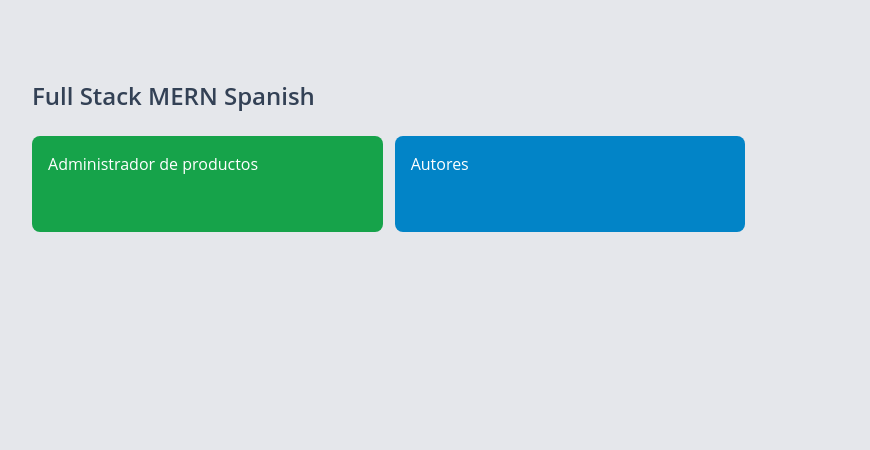
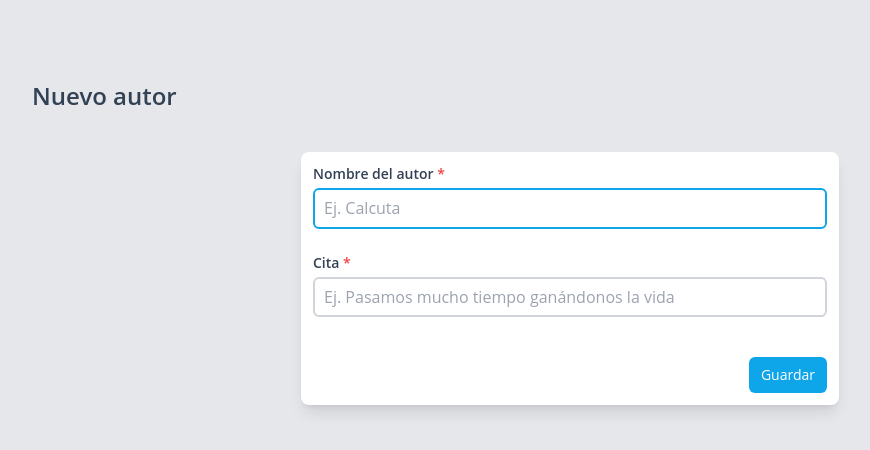
Before and after one commit to GuasaPlay/cd-mern-frontend, a React (Create React App) app: page /nuevo-autor in a window 1280 px wide. Before the commit this address led to /. Shown: the top 450 px of the page, without its empty margins (70-940 px from the left). Built offline with nearby package versions, Linux system fonts and the light colour scheme.

Commit message:
Added Autores

```diff
--- a/package.json
+++ b/package.json
@@ -10,6 +10,7 @@
     "formik": "^2.2.9",
     "react": "^18.1.0",
     "react-dom": "^18.1.0",
+    "react-query": "^3.39.0",
     "react-router-dom": "^6.3.0",
     "react-scripts": "5.0.1",
     "web-vitals": "^2.1.4",
--- a/src/App.js
+++ b/src/App.js
@@ -1,7 +1,14 @@
+import { QueryClient, QueryClientProvider } from "react-query";
 import { RouterApp } from "routers/RouterApp";
 
+const queryClient = new QueryClient();
+
 function App() {
-  return <RouterApp />;
+  return (
+    <QueryClientProvider client={queryClient}>
+      <RouterApp />
+    </QueryClientProvider>
+  );
 }
 
 export default App;
--- /dev/null
+++ b/src/components/AuthorsList.jsx
@@ -0,0 +1,82 @@
+import axios from "axios";
+import { useAuthor } from "hooks/useAuthor";
+
+import React, { useEffect, useState } from "react";
+import { useNavigate } from "react-router-dom";
+import { Button } from "./Button";
+
+export const AuthorList = () => {
+  const navigate = useNavigate();
+  const [authors, setAuthors] = useState([]);
+  const [loading, setLoading] = useState(false);
+  const { deleteAuthor } = useAuthor();
+
+  const getAuthors = async () => {
+    try {
+      setLoading(true);
+      const { data } = await axios.get("/author/get-all-authors");
+      setAuthors(data);
+    } catch (error) {
+      console.log(error);
+    } finally {
+      setLoading(false);
+    }
+  };
+
+  useEffect(() => {
+    getAuthors();
+  }, []);
+
+  const handleDelete = async (id) => {
+    try {
+      await deleteAuthor(id);
+      getAuthors();
+      setAuthors([]);
+    } catch (error) {
+      console.log(error);
+    }
+  };
+
+  return (
+    <section className="mt-10 rounded-lg bg-white py-3 shadow-lg">
+      {loading && (
+        <div className="text-center font-medium text-slate-700">
+          Cargando...
+        </div>
+      )}
+      {!loading && authors.length === 0 && (
+        <div className="text-center font-medium text-slate-700">
+          No hay autores, agrega uno!
+        </div>
+      )}
+      <ul className="divide-y-2">
+        {authors.map((author) => (
+          <li
+            key={author._id}
+            className="group flex items-center justify-between px-6 py-4 transition-colors hover:bg-gray-100"
+          >
+            <div>
+              <h3 className="font-semibold text-slate-700">{author.name}</h3>
+
+              <p className="text-sm font-medium text-slate-600">
+                {" "}
+                {author.quote}
+              </p>
+            </div>
+            <div className="hidden space-x-2 group-hover:flex">
+              <Button
+                name="Editar"
+                onClick={() => navigate(`/autores/${author._id}/edit`)}
+              />
+              <Button
+                name="Eliminar"
+                bg="delete"
+                onClick={() => handleDelete(author._id)}
+              />
+            </div>
+          </li>
+        ))}
+      </ul>
+    </section>
+  );
+};
--- /dev/null
+++ b/src/components/FormNewAuthor.jsx
@@ -0,0 +1,93 @@
+import axios from "axios";
+import { ErrorMessage, Field, Form, Formik } from "formik";
+import { useState } from "react";
+import { useNavigate } from "react-router-dom";
+import { FormSchemaAuthor } from "schemas/author";
+
+import { Button } from "./Button";
+import { Input } from "./Input";
+import { Label } from "./Label";
+
+export const FormNewAuthor = ({ initialValues, action }) => {
+  const [error, setError] = useState(null);
+  const navigate = useNavigate();
+
+  const handleSubmit = async (values) => {
+    try {
+      if (action === "save") {
+        await axios.post("/author/create-author", values);
+        navigate("/autores");
+      } else {
+        await axios.put("/author/update-author", values, {
+          params: { authorId: initialValues._id },
+        });
+        navigate("/autores");
+      }
+    } catch (error) {
+      setError("Error, intente nuevamente");
+      console.log(error);
+    }
+  };
+
+  return (
+    <Formik
+      initialValues={initialValues}
+      validationSchema={FormSchemaAuthor}
+      onSubmit={handleSubmit}
+    >
+      {({ isValid, isSubmitting }) => (
+        <Form className="space-y-6">
+          <div className="grid grid-cols-1 gap-6">
+            <div>
+              <Label htmlFor="name" name="Nombre del autor" isRequired />
+              <Field
+                type="text"
+                id="name"
+                name="name"
+                required
+                autoFocus
+                placeholder="Ej. Calcuta"
+                component={Input}
+              />
+              <ErrorMessage
+                className="mt-0.5 text-xs text-red-500 line-clamp-1"
+                name="name"
+                component="div"
+              />
+            </div>
+            <div>
+              <Label htmlFor="quote" name="Cita" isRequired />
+              <Field
+                type="text"
+                id="quote"
+                name="quote"
+                required
+                placeholder="Ej. Pasamos mucho tiempo ganándonos la vida"
+                component={Input}
+              />
+              <ErrorMessage
+                className="mt-0.5 text-xs text-red-500 line-clamp-1"
+                name="quote"
+                component="div"
+              />
+            </div>
+
+            <div className="mt-4 flex justify-end">
+              <Button
+                name="Guardar"
+                type="submit"
+                disabled={!isValid}
+                loading={isSubmitting}
+              />
+            </div>
+            {error && (
+              <div className="rounded-md bg-red-500 p-2 text-sm font-medium text-white">
+                {error}
+              </div>
+            )}
+          </div>
+        </Form>
+      )}
+    </Formik>
+  );
+};
--- /dev/null
+++ b/src/hooks/useAuthor.js
@@ -0,0 +1,37 @@
+import axios from "axios";
+import { useState } from "react";
+import { useParams } from "react-router-dom";
+
+export const useAuthor = () => {
+  const params = useParams();
+  const [author, setAuthor] = useState(null);
+  const [loading, setLoading] = useState(false);
+  const [error, setError] = useState(null);
+  const getAuthor = async () => {
+    try {
+      setLoading(true);
+      const { data } = await axios.get("/author/get-author-by-id", {
+        params: { authorId: params.id },
+      });
+      setAuthor(data);
+    } catch (error) {
+      console.log(error.response.data.message);
+      setError(error.response.data.message || "Error al cargar el autor");
+    } finally {
+      setLoading(false);
+    }
+  };
+
+  const deleteAuthor = async (id) => {
+    try {
+      const res = await axios.delete("/author/delete-author", {
+        params: { authorId: id },
+      });
+      return res;
+    } catch (err) {
+      console.error(err);
+    }
+  };
+
+  return { deleteAuthor, getAuthor, author, loading, error };
+};
--- /dev/null
+++ b/src/pages/AuthorsPage.jsx
@@ -0,0 +1,19 @@
+import { AuthorList } from "components/AuthorsList";
+import { Button } from "components/Button";
+import { PageTitle } from "components/PageTitle";
+
+import { useNavigate } from "react-router-dom";
+
+export const AuthorsPage = () => {
+  const navigate = useNavigate();
+  return (
+    <div className="mx-auto mt-20 max-w-[1100px] px-3">
+      <div className="flex justify-between">
+        <PageTitle name="Autores" />
+        <Button name="Nuevo autor" onClick={() => navigate("/nuevo-autor")} />
+      </div>
+
+      <AuthorList />
+    </div>
+  );
+};
--- /dev/null
+++ b/src/pages/EditAuthorPage.jsx
@@ -0,0 +1,56 @@
+import { Button } from "components/Button";
+import { FormNewAuthor } from "components/FormNewAuthor";
+import { PageTitle } from "components/PageTitle";
+import { useAuthor } from "hooks/useAuthor";
+
+import { useEffect } from "react";
+import { useNavigate } from "react-router-dom";
+import { initialValuesAuthor } from "schemas/author";
+
+export const EditAuthorPage = () => {
+  const navigate = useNavigate();
+  const { getAuthor, author, loading } = useAuthor();
+
+  useEffect(() => {
+    getAuthor();
+    // eslint-disable-next-line react-hooks/exhaustive-deps
+  }, []);
+
+  return (
+    <div className="mx-auto mt-20 max-w-[1100px] px-3">
+      <div className="flex justify-between">
+        <PageTitle name="Editar un autor" />
+      </div>
+      <section className="mx-auto mt-10 w-full  rounded-lg bg-white p-3 shadow-lg sm:w-1/2">
+        {loading && (
+          <div className="text-center font-medium text-slate-700">
+            Cargando...
+          </div>
+        )}
+
+        {author ? (
+          <FormNewAuthor
+            initialValues={{
+              ...initialValuesAuthor,
+              ...author,
+            }}
+            action="update"
+          />
+        ) : (
+          <div className="text-center">
+            <div className=" font-medium text-slate-700">
+              Lo sentimos, pero no pudimos encontrar el autor que estás
+              buscando. ¿Deseas agregar este autor a nuestra base de datos?
+            </div>
+            <div className="mt-4">
+              <Button
+                name="Nuevo autor"
+                onClick={() => navigate("/nuevo-autor")}
+              />
+            </div>
+          </div>
+        )}
+      </section>
+    </div>
+  );
+};
--- /dev/null
+++ b/src/pages/NewAuthorPage.jsx
@@ -0,0 +1,18 @@
+import { FormNewAuthor } from "components/FormNewAuthor";
+
+import { PageTitle } from "components/PageTitle";
+import { initialValuesAuthor } from "schemas/author";
+
+export const NewAuthorPage = () => {
+  return (
+    <div className="mx-auto mt-20 max-w-[1100px] px-3">
+      <div className="flex justify-between">
+        <PageTitle name="Nuevo autor" />
+      </div>
+
+      <section className="mx-auto mt-10 w-full  rounded-lg bg-white p-3 shadow-lg sm:w-1/2">
+        <FormNewAuthor initialValues={initialValuesAuthor} action="save" />
+      </section>
+    </div>
+  );
+};
--- a/src/routers/RouterApp.jsx
+++ b/src/routers/RouterApp.jsx
@@ -1,6 +1,9 @@
 import { DefaultLayout } from "layouts/DefaultLayout";
+import { AuthorsPage } from "pages/AuthorsPage";
+import { EditAuthorPage } from "pages/EditAuthorPage";
 import { EditProductPage } from "pages/EditProductPage";
 import { MainPage } from "pages/MainPage";
+import { NewAuthorPage } from "pages/NewAuthorPage";
 import { NewProductPage } from "pages/NewProductPage";
 import { ProductManagerPage } from "pages/ProductManagerPage";
 import { ProductPage } from "pages/ProductPage";
@@ -25,6 +28,9 @@ export const RouterApp = () => {
             element={<EditProductPage />}
           />
           <Route path="nuevo-producto" element={<NewProductPage />} />
+          <Route path="autores" element={<AuthorsPage />} />
+          <Route path="nuevo-autor" element={<NewAuthorPage />} />
+          <Route path="autores/:id/edit" element={<EditAuthorPage />} />
         </Route>
         <Route path="*" element={<Navigate to="/" />} />
       </Routes>
--- /dev/null
+++ b/src/schemas/author.js
@@ -0,0 +1,15 @@
+import * as Yup from "yup";
+
+export const initialValuesAuthor = {
+  name: "",
+  quote: "",
+};
+
+export const FormSchemaAuthor = Yup.object().shape({
+  name: Yup.string()
+    .min(3, "El nombre debe tener al menos 3 caracteres")
+    .required("El nombre es requerido"),
+  quote: Yup.string()
+    .min(3, "La frase debe tener al menos 3 caracteres")
+    .required("La frase es requerida"),
+});
--- a/src/schemas/product.js
+++ b/src/schemas/product.js
@@ -6,7 +6,6 @@ export const initialValuesProduct = {
   price: "",
 };
 
-// Validate schema for quiz array
 export const FormSchemaProduct = Yup.object().shape({
   title: Yup.string().required("El titulo es obligatorio"),
   price: Yup.string().required("El precio es obligatorio"),
```
Also changed, not shown: 1 other file (tests, documents, lock files or other folders).
